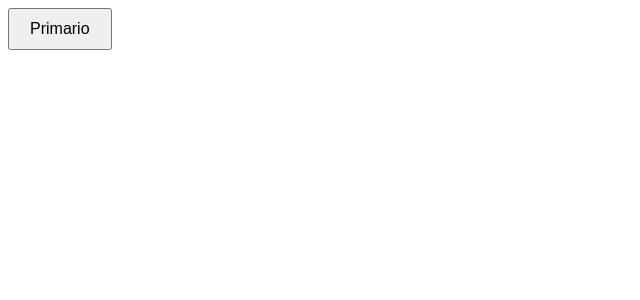
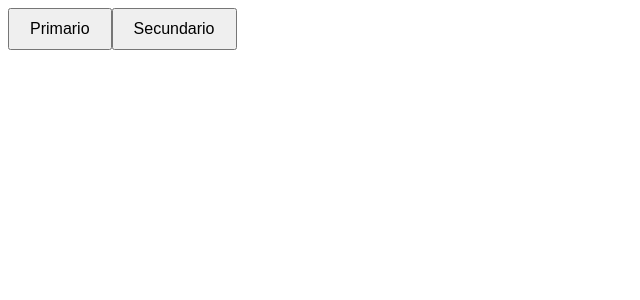
Before and after one commit to CaloTeloCT/sumativatelooooc, an Angular app: page / in a window 1280 px wide. Shown: the top 300 px of the page, without its empty margins (0-640 px from the left). Built offline with nearby package versions, Linux system fonts and the light colour scheme.

Commit message:
first commit

```diff
--- a/src/app/Components/Botones/second-btn/second-btn.component.css
+++ b/src/app/Components/Botones/second-btn/second-btn.component.css
@@ -0,0 +1,5 @@
+/* src/app/Components/Botones/second-btn/second-btn.component.css */
+button {
+    padding: 10px 20px;
+    font-size: 16px;
+}
--- a/src/app/Components/Botones/second-btn/second-btn.component.html
+++ b/src/app/Components/Botones/second-btn/second-btn.component.html
@@ -1 +1,2 @@
-<p>second-btn works!</p>
+<!-- src/app/Components/Botones/second-btn/second-btn.component.html -->
+<button (click)="onClick()">Secundario</button>
--- a/src/app/Components/Botones/second-btn/second-btn.component.ts
+++ b/src/app/Components/Botones/second-btn/second-btn.component.ts
@@ -1,4 +1,5 @@
-import { Component } from '@angular/core';
+// src/app/Components/Botones/second-btn/second-btn.component.ts
+import { Component, EventEmitter, Output } from '@angular/core';
 
 @Component({
   selector: 'app-second-btn',
@@ -7,5 +8,9 @@ import { Component } from '@angular/core';
   styleUrl: './second-btn.component.css'
 })
 export class SecondBtnComponent {
+  @Output() shapeChange = new EventEmitter<void>();
 
+  onClick() {
+    this.shapeChange.emit(); // Emitir el evento al hacer clic
+  }
 }
--- a/src/app/Components/view/view.component.html
+++ b/src/app/Components/view/view.component.html
@@ -1,5 +1,6 @@
 <!-- src/app/Components/view/view.component.html -->
 <app-first-btn (colorChange)="handleColorChange()"></app-first-btn>
+<app-second-btn (shapeChange)="handleShapeChange()"></app-second-btn>
 <div *ngIf="showVisualizer">
     <app-visualizador></app-visualizador>
 </div>
--- a/src/app/Components/view/view.component.ts
+++ b/src/app/Components/view/view.component.ts
@@ -3,10 +3,11 @@ import { Component, ViewChild } from '@angular/core';
 import { VisualizadorComponent } from '../visualizador/visualizador.component';
 import { FirstBtnComponent } from '../Botones/first-btn/first-btn.component';
 import { CommonModule } from '@angular/common';
+import { SecondBtnComponent } from '../Botones/second-btn/second-btn.component';
 
 @Component({
   selector: 'app-view',
-  imports: [VisualizadorComponent, FirstBtnComponent, CommonModule],
+  imports: [VisualizadorComponent, FirstBtnComponent, CommonModule, SecondBtnComponent],
   templateUrl: './view.component.html',
   styleUrl: './view.component.css'
 })
@@ -18,4 +19,8 @@ export class ViewComponent {
     this.showVisualizer = true; // Muestra el visualizador
     this.visualizador.changeColor(); // Llama al método changeColor del Visualizador
   }
+
+  handleShapeChange() {
+    this.visualizador.toggleShape(); // Llama al método toggleShape del Visualizador
+  }
 }
--- a/src/app/Components/visualizador/visualizador.component.css
+++ b/src/app/Components/visualizador/visualizador.component.css
@@ -4,3 +4,8 @@
     height: 100px;
     border: 1px solid #000;
 }
+
+.circle {
+    border-radius: 50%;
+    /* Hace que el cuadrado sea un círculo */
+}
--- a/src/app/Components/visualizador/visualizador.component.html
+++ b/src/app/Components/visualizador/visualizador.component.html
@@ -1,2 +1,2 @@
 <!-- src/app/Components/visualizador/visualizador.component.html -->
-<div [style.backgroundColor]="currentColor" class="color-box"></div>
+<div [ngClass]="{'color-box': true, 'circle': isCircle}" [style.backgroundColor]="currentColor"></div>
--- a/src/app/Components/visualizador/visualizador.component.ts
+++ b/src/app/Components/visualizador/visualizador.component.ts
@@ -1,15 +1,18 @@
 // src/app/Components/visualizador/visualizador.component.ts
+import { CommonModule } from '@angular/common';
 import { Component, Input } from '@angular/core';
 
 
 @Component({
   selector: 'app-visualizador',
-  imports: [],
+  imports: [CommonModule],
   templateUrl: './visualizador.component.html',
   styleUrl: './visualizador.component.css'
 })
 export class VisualizadorComponent {
   currentColor: string = this.getRandomColor(); // Inicializa el color con un color aleatorio
+  isCircle: boolean = false; // Propiedad para determinar si es un círculo
+
 
   // Método para cambiar el color
   changeColor() {
@@ -23,4 +26,9 @@ export class VisualizadorComponent {
     const b = Math.floor(Math.random() * 256);
     return `rgb(${r}, ${g}, ${b})`;
   }
+
+  // Método para alternar entre cuadrado y círculo
+  toggleShape() {
+    this.isCircle = !this.isCircle; // Cambia la forma
+  }
 }
```
